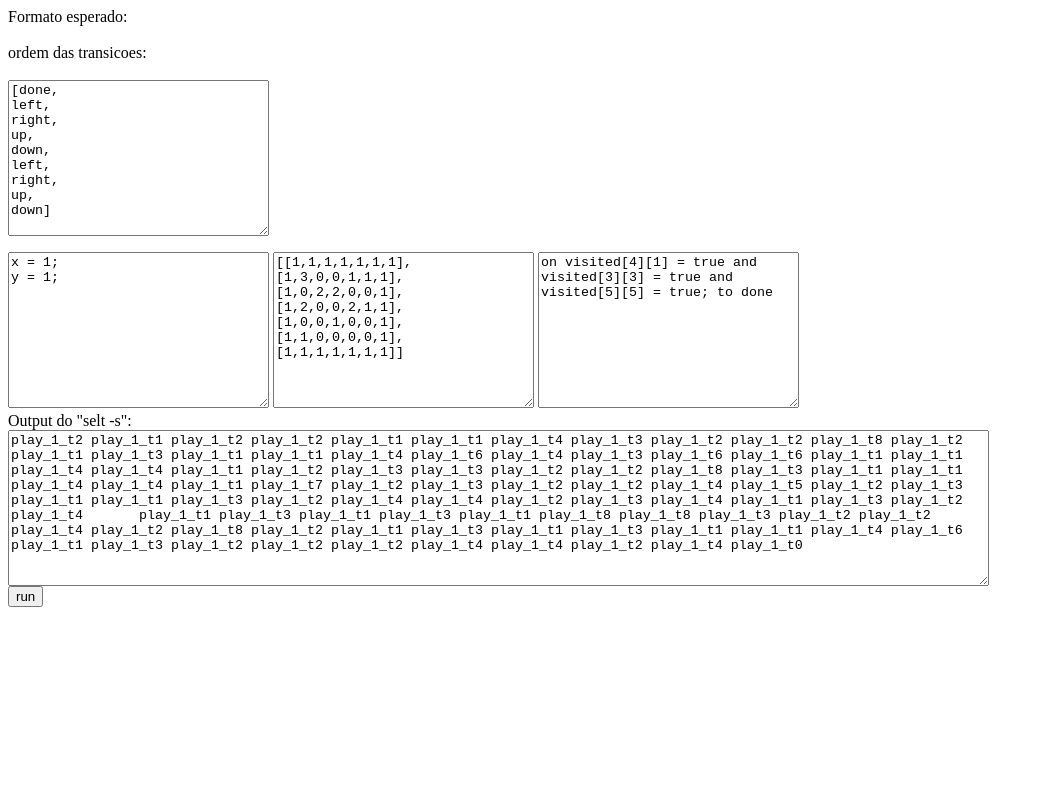
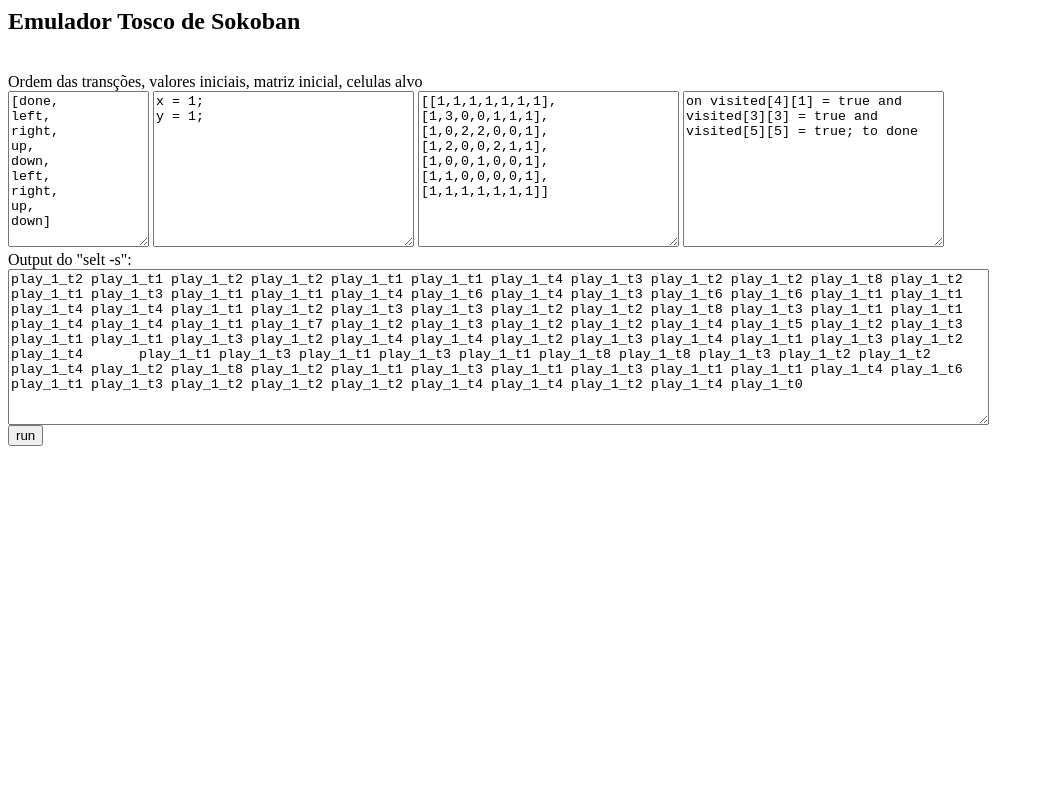
Before and after one commit to Williangalvani/sokoban_visualizer, a plain HTML site: page index.html in a window 1280 px wide. Shown: the whole page, without its empty margins (0-1044 px from the left). Drawn offline with Linux system fonts and the light colour scheme.

Commit message:
reshaping

```diff
--- a/index.html
+++ b/index.html
@@ -1,13 +1,13 @@
 <html>
 <body>
+<h2>Emulador Tosco de Sokoban</h2>
 
 <div>
-<p>
-Formato esperado:<br>
+</p>
 <br>
-ordem das transicoes:<br>
+Ordem das transções, valores iniciais,      matriz inicial,         celulas alvo
 <br>
-<textarea rows="10" cols="30" id="moves">
+<textarea rows="10" cols="15" id="moves">
 [done,
 left,
 right,
@@ -18,7 +18,7 @@ right,
 up,
 down]
 </textarea>
-</p>
+
 <textarea rows="10" cols="30" id="start">
 x = 1;
 y = 1;
```
